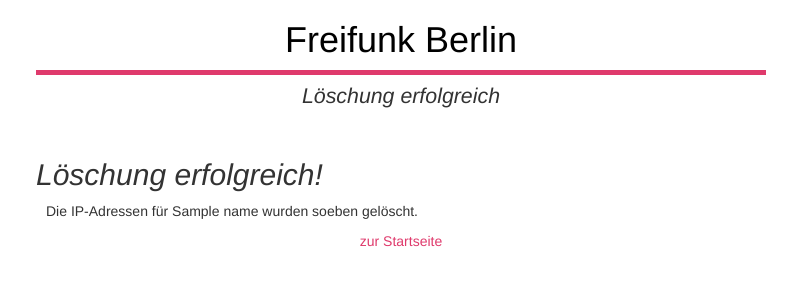
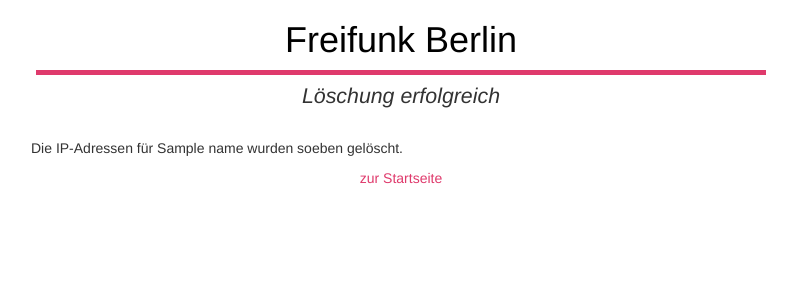
Before and after one commit to freifunk-berlin/config.berlin.freifunk.net, a Python web app: template app/templates/destroy_success.html in a window 1280 px wide. Shown: the top 300 px of the page, without its empty margins (239-1036 px from the left). Run offline with Jinja, Linux system fonts and the light colour scheme; the template is opened without the code that fills it: most values are stand-ins (such as "Sample title", 1, 10 or a date in 2020); some libraries are stand-ins or nearby versions.

Commit message:
Fix obsolete headline

```diff
--- a/app/templates/destroy_success.html
+++ b/app/templates/destroy_success.html
@@ -6,8 +6,6 @@ Löschung erfolgreich
 
 {% block body %}
       <div class="row">
-        <h2 class="col-md-12">Löschung erfolgreich!</h2>
-        <div class="col-md-12">
           <p>
             Die IP-Adressen für {{name}} wurden soeben gelöscht.
           </p>
```
